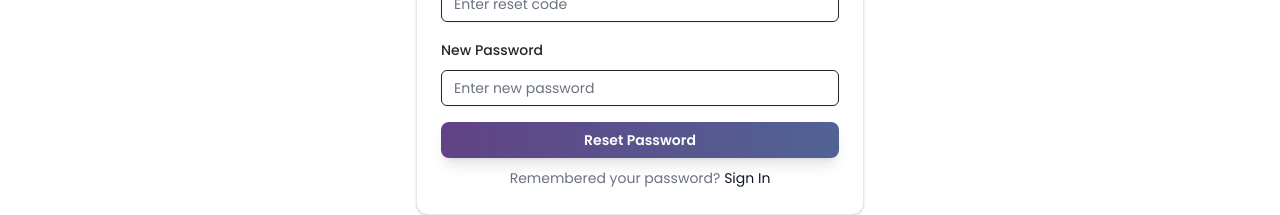
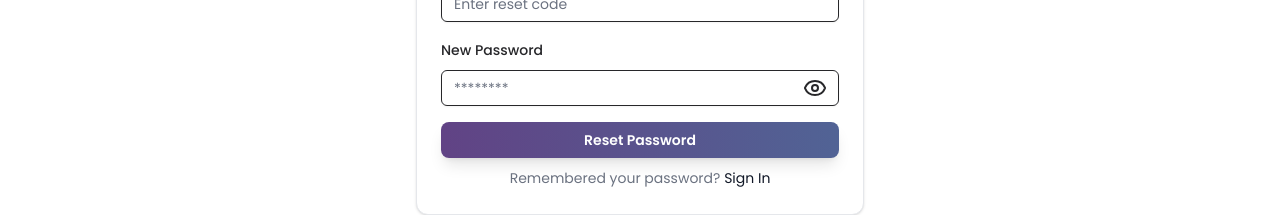
Before and after one commit to mdpabel/3zero-digital, a Next.js app: page /reset-password in a window 1280 px wide. Shown: the part 295-510 px from the top of the page. Built offline with nearby package versions, Linux system fonts and the light colour scheme; no server answers.

Commit message:
feat: password field with should and hide password icons

```diff
--- a/src/components/auth/login-form.tsx
+++ b/src/components/auth/login-form.tsx
@@ -27,6 +27,7 @@ import { useRouter } from 'next/navigation';
 import { catchClerkError } from '@/lib/utils';
 import Message from './message';
 import Spinner from '../common/spinner';
+import PasswordInputField from './password-field';
 
 const loginSchema = z.object({
   email: z.string().email('Please enter a valid email address'),
@@ -134,11 +135,7 @@ const LoginForm = () => {
                 <FormItem>
                   <FormLabel>Password</FormLabel>
                   <FormControl>
-                    <Input
-                      className='border-zinc-800 dark:border-zinc-200 border'
-                      type='password'
-                      {...field}
-                    />
+                    <PasswordInputField field={field} />
                   </FormControl>
                   <FormMessage />
                 </FormItem>
--- /dev/null
+++ b/src/components/auth/password-field.tsx
@@ -0,0 +1,35 @@
+import { EyeIcon, EyeOffIcon } from 'lucide-react';
+import { useState } from 'react';
+import { Input } from '../ui/input';
+
+type Props = {
+  field: any;
+};
+
+const PasswordInputField = ({ field }: Props) => {
+  const [show, setShow] = useState(false);
+
+  return (
+    <div className='relative'>
+      <Input
+        {...field}
+        className='border-zinc-800 dark:border-zinc-200 border'
+        type={show ? 'text' : 'password'}
+        placeholder='********'
+      />
+      {show ? (
+        <EyeOffIcon
+          onClick={() => setShow((prev) => !prev)}
+          className='top-1/2 right-3 absolute -translate-y-1/2 cursor-pointer'
+        />
+      ) : (
+        <EyeIcon
+          onClick={() => setShow((prev) => !prev)}
+          className='top-1/2 right-3 absolute -translate-y-1/2 cursor-pointer'
+        />
+      )}
+    </div>
+  );
+};
+
+export default PasswordInputField;
--- a/src/components/auth/reset-password-form.tsx
+++ b/src/components/auth/reset-password-form.tsx
@@ -27,6 +27,7 @@ import Spinner from '../common/spinner';
 import Link from 'next/link';
 import { useSignIn } from '@clerk/nextjs';
 import { catchClerkError } from '@/lib/utils';
+import PasswordInputField from './password-field';
 
 const resetPasswordSchema = z.object({
   code: z.string().min(1, 'Reset code is required'),
@@ -126,12 +127,7 @@ const ResetPasswordForm = () => {
                 <FormItem>
                   <FormLabel>New Password</FormLabel>
                   <FormControl>
-                    <Input
-                      className='border-zinc-800 dark:border-zinc-200 border'
-                      type='password'
-                      placeholder='Enter new password'
-                      {...field}
-                    />
+                    <PasswordInputField field={field} />
                   </FormControl>
                   <FormMessage />
                 </FormItem>
--- a/src/components/auth/sign-up-form.tsx
+++ b/src/components/auth/sign-up-form.tsx
@@ -29,6 +29,7 @@ import VerifyEmail from './verify-email-form';
 import Spinner from '../common/spinner';
 import { catchClerkError } from '@/lib/utils';
 import Message from './message';
+import PasswordInputField from './password-field';
 
 const signUpSchema = z.object({
   firstName: z.string().min(1, 'First name is required'),
@@ -164,11 +165,7 @@ const SignUpForm = () => {
                 <FormItem>
                   <FormLabel>Password</FormLabel>
                   <FormControl>
-                    <Input
-                      className='border-zinc-800 dark:border-zinc-200 border'
-                      type='password'
-                      {...field}
-                    />
+                    <PasswordInputField field={field} />
                   </FormControl>
                   <FormMessage />
                 </FormItem>
```
